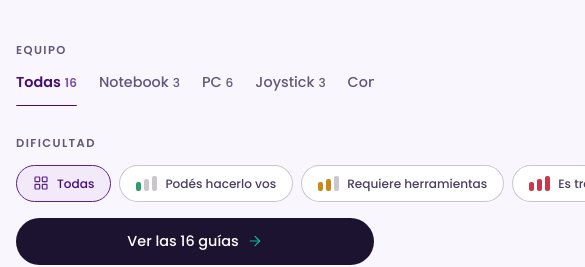
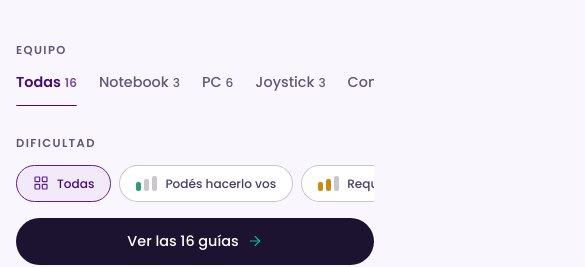
Before and after one commit to TobiasChangazo/tickyservice, a plain HTML site: page index.html in a window 390 px wide. Shown: the part 1034-1301 px from the top of the page, 585 px wide, since content can reach past the window. Drawn offline with Linux system fonts and the light colour scheme.

Commit message:
Arreglar desborde horizontal de los filtros de guías en mobile
El fieldset de dificultad tomaba el ancho de todas las pills y estiraba la
página a ~690px en 390px; ahora se limita al 100% y las pills scrollean
dentro de su fila, como antes.

Co-Authored-By: Claude Opus 5.5 <noreply@anthropic.com>

```diff
--- a/css/guias.css
+++ b/css/guias.css
@@ -44,6 +44,7 @@
   padding:0;
   border:0;
   min-inline-size:0;
+  max-inline-size:100%; /* en mobile la fila de pills scrollea adentro, no estira la página */
 }
 
 /* ---------- Labels ---------- */
```
